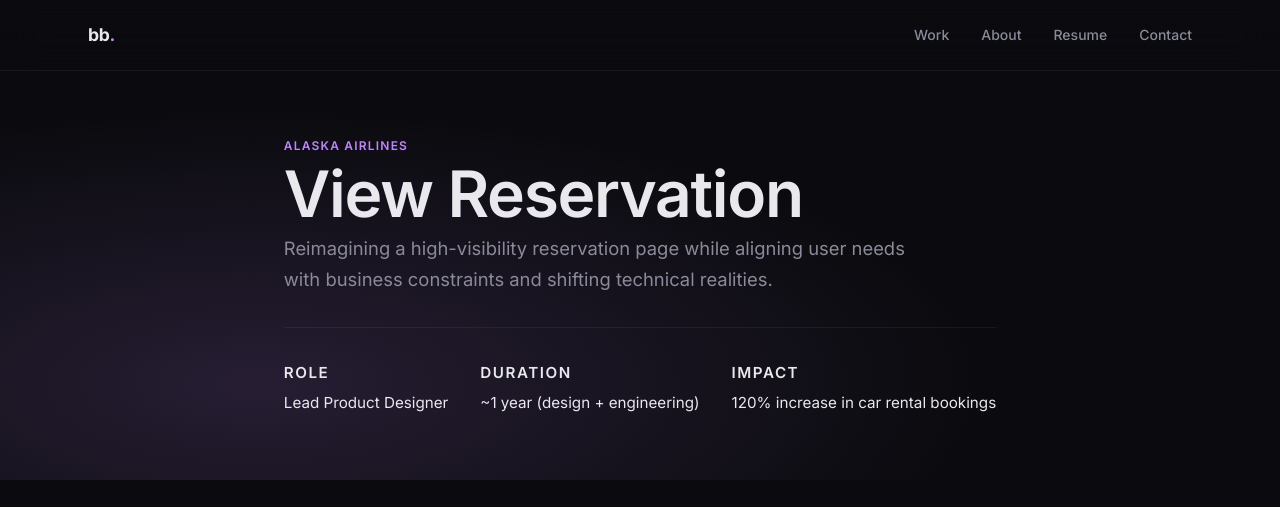
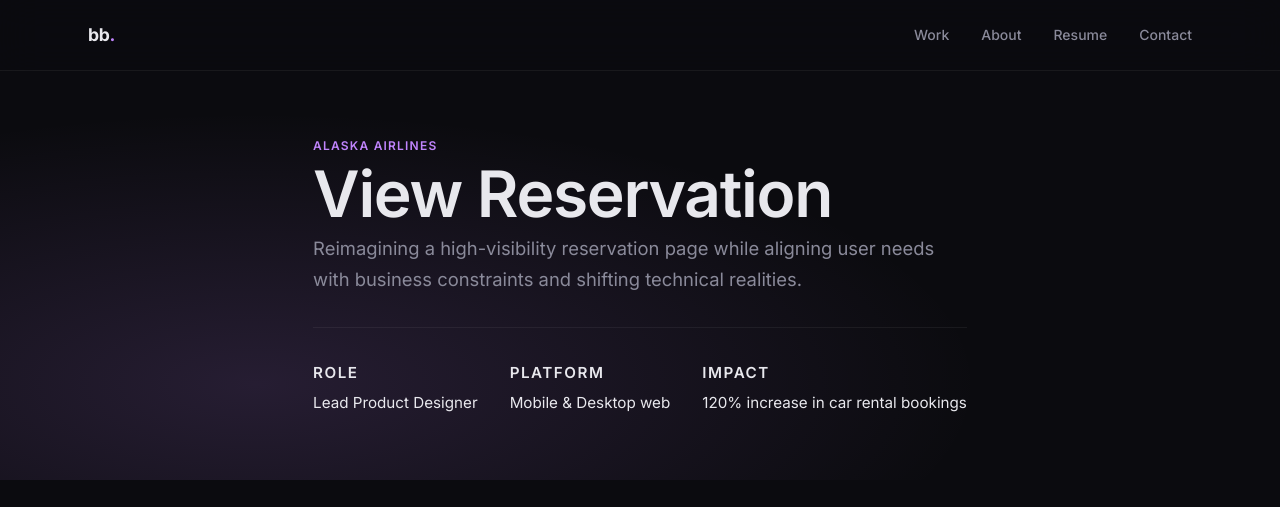
Before and after one commit to bbrdnx/broadnaxux, a website: page alaska-view-reservation.html in a window 1280 px wide. Shown: the top 507 px of the page. Drawn offline with Linux system fonts and the light colour scheme.

Commit message:
Update View Reservation meta: Duration → Platform

```diff
--- a/alaska-view-reservation.html
+++ b/alaska-view-reservation.html
@@ -35,8 +35,8 @@
           <p>Lead Product Designer</p>
         </div>
         <div class="case-meta-item">
-          <p class="label">Duration</p>
-          <p>~1 year (design + engineering)</p>
+          <p class="label">Platform</p>
+          <p>Mobile &amp; Desktop web</p>
         </div>
         <div class="case-meta-item">
           <p class="label">Impact</p>
```
